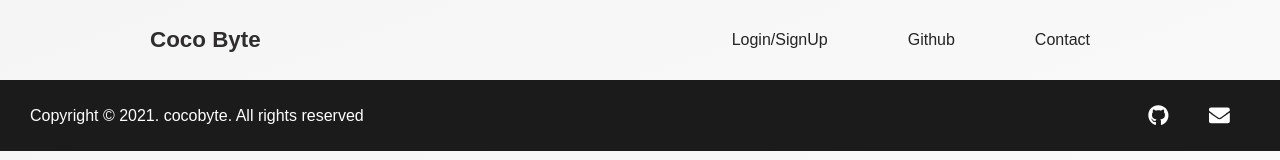
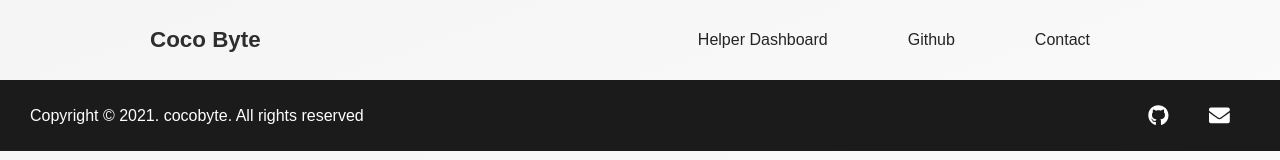
Before and after one commit to Coco-Bytes/cocobyte-client, a React (Create React App) app: page /helperdash in a window 1280 px wide. Shown: the top 160 px of the page. Built offline with nearby package versions, Linux system fonts and the light colour scheme.

Commit message:
redirect issue

```diff
--- a/src/components/header/header.js
+++ b/src/components/header/header.js
@@ -10,13 +10,11 @@ import {Link} from 'react-router-dom';
 export default function Header(){
   const [dashtext, setDash] = useState("Login/SignUp");
 
-  if(dashtext=="Login/SignUp"){
-    if(window.location.pathname.substring(1)!=""){
-      if(window.location.pathname=="userdashboard"){
-        setDash("User Dashboard");
-      }else if (window.location.pathname=="helperdash") {
-        setDash("Helper Dashboard");
-      }
+  if(window.location.pathname.substring(1)!=""){
+    if(window.location.pathname.includes('userdashboard') && dashtext!="User Dashboard"){
+      setDash("User Dashboard");
+    }else if (window.location.pathname.includes('helperdash') && dashtext!="Helper Dashboard") {
+      setDash("Helper Dashboard");
     }
   }
 
```
Also changed, not shown: 1 other file (tests, documents, lock files or other folders).
